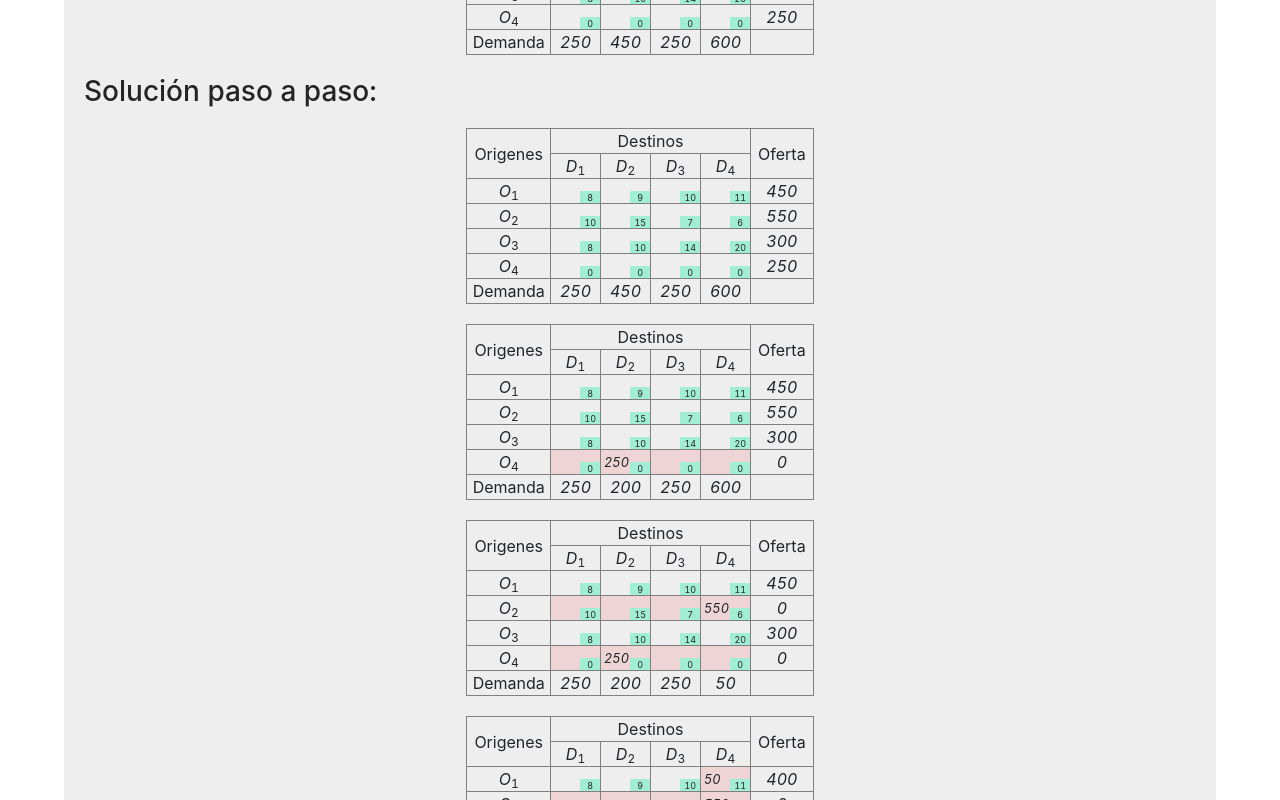
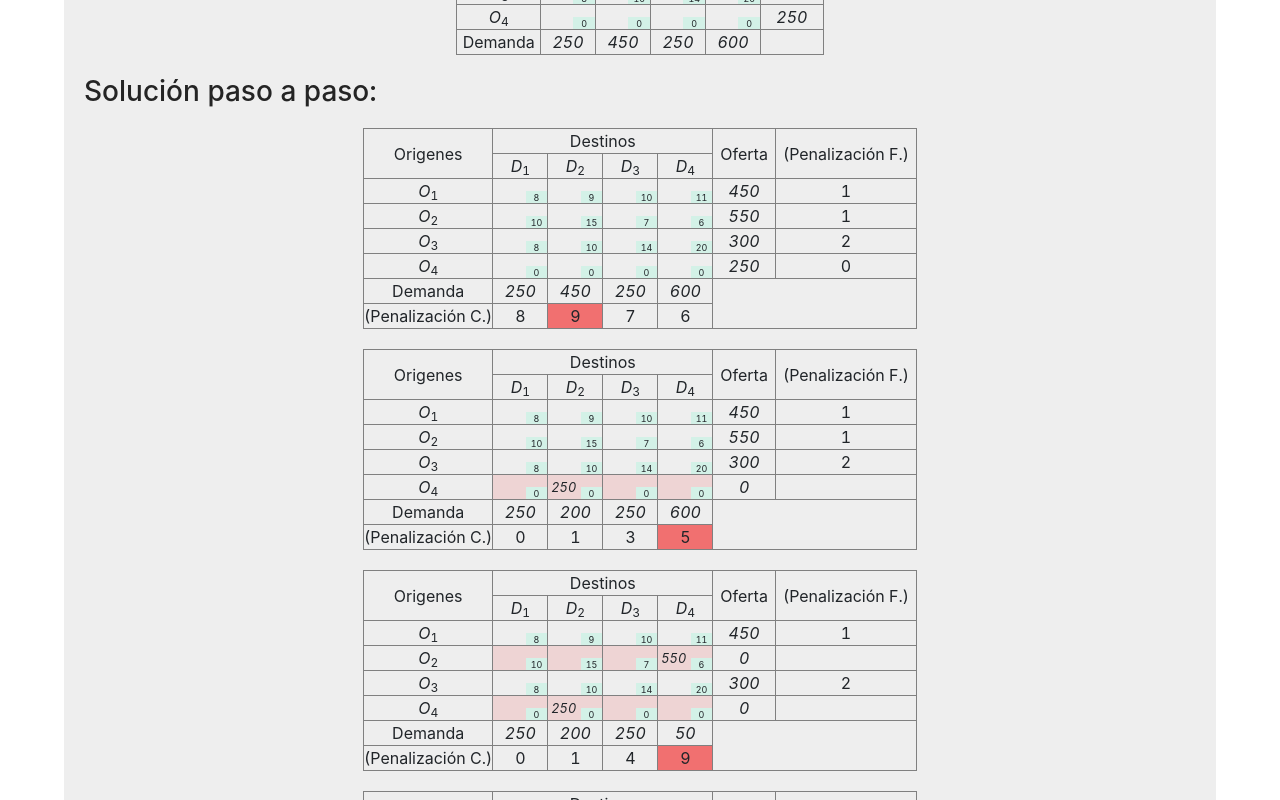
Before and after one commit to AlexJCM/transportation-problem, a React (Create React App) app: page / in a window 1280 px wide. Shown: the part 1080-1880 px from the top of the page. Built offline with nearby package versions, Linux system fonts and the light colour scheme.

Commit message:
Fixed rowDiffs

```diff
--- a/src/components/Header.jsx
+++ b/src/components/Header.jsx
@@ -4,7 +4,7 @@ import logo from "../assets/logo.svg";
 const Header = () => (
   <header className="App-header">
     <img src={logo} className="App-logo" alt="logo" />
-    <p>PROGRAMACIÓN LINEAL</p>
+    <p>Investigación de operaciones</p>
     <a className="App-link" href="/" rel="noopener noreferrer">
       Problema del transporte
     </a>
--- a/src/components/outTable.jsx
+++ b/src/components/outTable.jsx
@@ -85,6 +85,7 @@ const OutTable = props => {
             <td>(Penalización C.)</td>
             {matriz[0].map((el, index) => (
               <td
+                key={index}
                 className={
                   maxEl.arrName === "colsArr" && maxEl.elIndex === index
                     ? "maxDiff"
--- a/src/components/solve.jsx
+++ b/src/components/solve.jsx
@@ -75,8 +75,8 @@ const Solve = props => {
           matriz={closed_matriz}
           oferta={solve.oferta}
           demanda={solve.demanda}
-          colsDiferencias={solve.colsDiferencias}
-          rowsDiferencias={solve.rowsDiferencias}
+          cols_diferencias={solve.cols_diferencias}
+          fils_diferencias={solve.fils_diferencias}
           plan={solve.matr}
           maxEl={solve.maxEl}
         />
@@ -107,7 +107,7 @@ const Solve = props => {
           : "ES DEGRADADA"}
       </center>
       <h4>
-        ∴ El costo de transporte es igual a:{" "}
+        ∴ El costo total de transporte es igual a:{" "}
         {solve[solve.length - 1].matr
           ? findPrice(closed_matriz, solve[solve.length - 1].matr)
           : "Ninguna solución"}
--- a/src/styles/inputTable.css
+++ b/src/styles/inputTable.css
@@ -5,5 +5,5 @@ table {
 }
 
 td {
-  min-width: 50px;
+  min-width: 55px;
 }
--- a/src/styles/outTable.css
+++ b/src/styles/outTable.css
@@ -15,7 +15,7 @@ td[datos-price]::after {
   width: 40%;
   bottom: 0;
   right: 0;
-  background-color: rgb(161, 238, 212);
+  background-color: rgb(211, 241, 231);
 }
 td.maxDiff {
   background-color: rgb(241, 112, 112);
--- a/src/utils/utils.js
+++ b/src/utils/utils.js
@@ -30,8 +30,8 @@ function solveMatriz(matrizTariffs, oferta, demanda, callback) {
 
   const diferencias = encontrarMatrizDiferencias(state.closed_matriz);
   const maxEl = encontrarMaxDiferencia(
-    diferencias.rowsDiferencias,
-    diferencias.colsDiferencias
+    diferencias.fils_diferencias,
+    diferencias.cols_diferencias
   );
   const matr = state.closed_matriz.map(arr => arr.map(el => ""));
 
@@ -60,11 +60,11 @@ function solveMatriz(matrizTariffs, oferta, demanda, callback) {
 
 function fillBasicPlan(
   tariffs,
-  { matr, maxEl, colsDiferencias, rowsDiferencias, demanda, oferta }
+  { matr, maxEl, cols_diferencias, fils_diferencias, demanda, oferta }
 ) {
   let curMatr = matr.map(el => Array.from(el));
-  let curColsDiferencias = [...colsDiferencias];
-  let curRowsDiferencias = [...rowsDiferencias];
+  let curColsDiferencias = [...cols_diferencias];
+  let curRowsDiferencias = [...fils_diferencias];
   let curDemanda = [...demanda];
   let curOferta = [...oferta];
 
@@ -145,8 +145,8 @@ function fillBasicPlan(
   return {
     matr: curMatr,
     maxEl: mEl,
-    colsDiferencias: curColsDiferencias,
-    rowsDiferencias: curRowsDiferencias,
+    cols_diferencias: curColsDiferencias,
+    fils_diferencias: curRowsDiferencias,
     curOfertaVolume: sumarArray(curOferta),
     curDemandaVolume: sumarArray(curDemanda),
     demanda: curDemanda,
@@ -171,14 +171,14 @@ function encontrarMaxDiferencia(rowsArr, colsArr) {
 
 //búsqueda de diferencias
 function encontrarMatrizDiferencias(matriz) {
-  let colsDiferencias = matriz[0].map((el, index) =>
+  let cols_diferencias = matriz[0].map((el, index) =>
     getDiferenciaMinEls(getColumnArray(matriz, index))
   );
-  let rowsDiferencias = matriz.map((el, index) => getDiferenciaMinEls(el));
+  let fils_diferencias = matriz.map((el, index) => getDiferenciaMinEls(el));
 
   return {
-    colsDiferencias: colsDiferencias,
-    rowsDiferencias: rowsDiferencias
+    cols_diferencias: cols_diferencias,
+    fils_diferencias: fils_diferencias
   };
 }
 
```
Also changed, not shown: src/preloadedState.js (+16 -0 lines).
